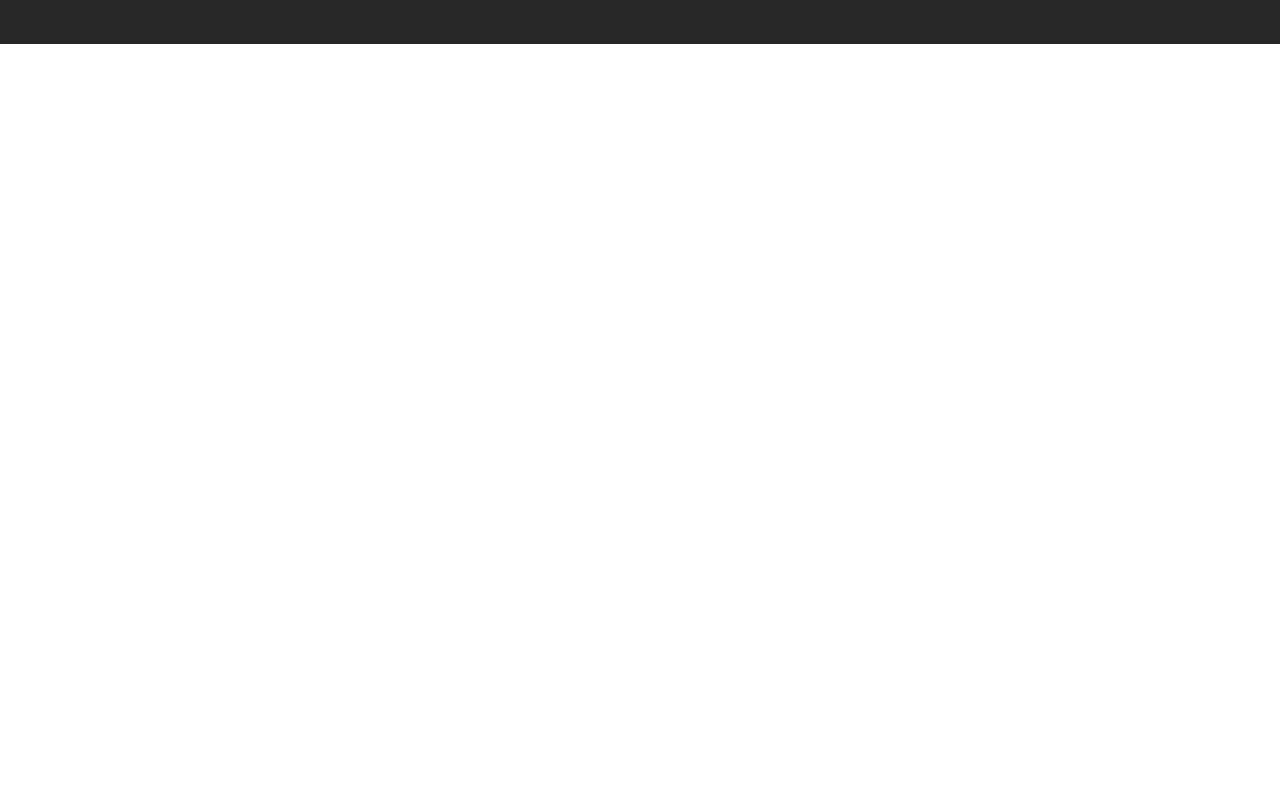
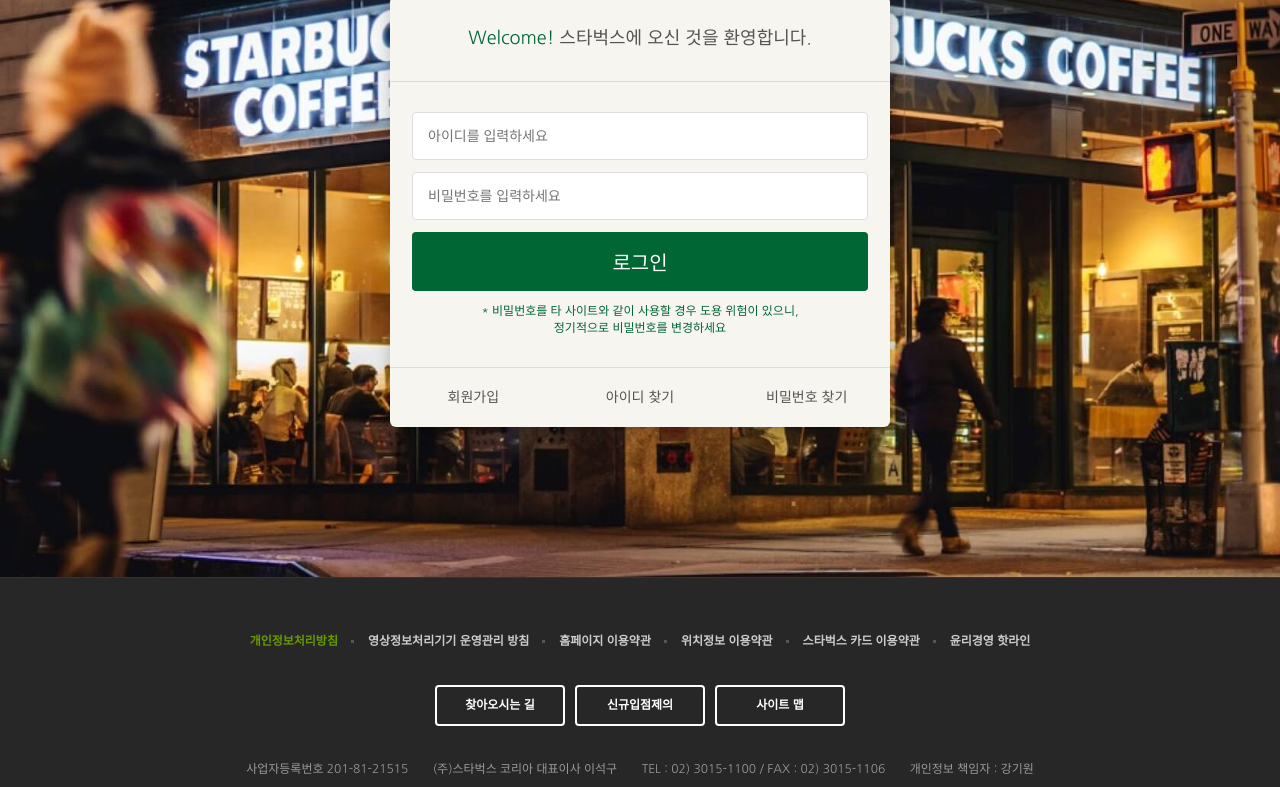
Before and after one commit to LeeYongSu1/starbucks, a plain HTML site: page signin/index.html in a window 1280 px wide. Shown: the part 290-1077 px from the top of the page. Before the commit the page ends 800 px from the top, so only its background shows below. Drawn offline with nearby package versions, Linux system fonts and the light colour scheme; a script that the page names is missing.

Commit message:
로그인페이지 완성

```diff
--- /dev/null
+++ b/css/signin.css
@@ -0,0 +1,93 @@
+.signin {
+    margin-top: 120px;
+    padding: 100px 0 150px;
+    background-image: url("../images/signin_bg.jpg");
+    background-repeat: no-repeat;
+    background-position: center;
+    background-attachment: fixed;
+    background-size: cover;
+
+}
+
+.signin h1 {
+    color: #fff;
+    font-size: 30px;
+    font-weight: 700;
+    text-align: center;
+    margin-bottom: 24px;
+}
+
+.signin__card {
+    width: 500px;
+    margin: 0 auto;
+    border-radius: 6px;
+    background-color: #f6f5f0;
+    box-shadow: 2px 2px 20px rgba(0,0,0,.3);
+    color: #555;
+
+}
+
+.signin__card h2 {
+    padding: 30px;
+    font-size: 18px;
+    text-align: center;
+    border-bottom: 1px solid #ddd;
+}
+
+.signin__card h2 strong {
+    font-weight: 700px;
+    color: #063;
+}
+
+.signin__card form {
+    padding: 30px 22px;
+}
+
+.signin__card form input {
+    width: 100%;
+    margin-bottom: 12px;
+    padding: 15px;
+    border: 1px solid #ddd;
+    border-radius: 4px;
+    outline: none;
+    box-sizing: border-box;
+    font-size: 14px;
+}
+
+.signin__card form [type="submit"]{
+    background-color: #063;
+    border: none;
+    color: #fff;
+    font-size: 20px;
+    cursor: pointer;
+
+}
+
+.signin__card form p {
+    font-size: 12px;
+    color: #063;
+    text-align: center;
+}
+
+.signin__card .actions {
+    display: flex;
+    border-top: 1px solid #ddd;
+}
+
+.signin__card .actions a {
+    flex-grow: 1;
+    flex-basis: 0;
+    text-align: center;
+    padding: 20px;
+    color: #555;
+    font-size: 14px;
+    border-right: 1p solid #ddd;
+}
+
+.signin__card .actions a:last-child {
+    border-right: none;
+}
+
+.signin__card .actions a:hover {
+    text-decoration: underline;
+}
--- a/signin/index.html
+++ b/signin/index.html
@@ -35,6 +35,7 @@
   <!--Google Material Icons-->
   <link rel="stylesheet" href="https://fonts.googleapis.com/icon?family=Material+Icons" />
   <link rel="stylesheet" href="../css/common.css" />
+  <link rel="stylesheet" href="../css/signin.css" />
 
 
   <script defer src="../js/common.js"></script>
@@ -373,7 +374,26 @@
   </header>
 
   <section class="signin">
-
+    <h1>로그인</h1>
+    <div class="signin__card">
+      <h2>
+        <strong>Welcome!</strong> 스타벅스에 오신 것을 환영합니다.
+      </h2>
+      <form>
+        <input type="text" placeholder="아이디를 입력하세요" />
+        <input type="password" placeholder="비밀번호를 입력하세요" />
+        <input type="submit" value="로그인" />
+        <p>
+          * 비밀번호를 타 사이트와 같이 사용할 경우 도용 위험이 있으니,<br />
+          정기적으로 비밀번호를 변경하세요
+        </p>
+      </form>
+      <div class="actions">
+        <a href="javascript:void(0)">회원가입</a>
+        <a href="javascript:void(0)">아이디 찾기</a>
+        <a href="javascript:void(0)">비밀번호 찾기</a>
+      </div>
+    </div>
   </section>
 
   <!--FOOTER-->
```
